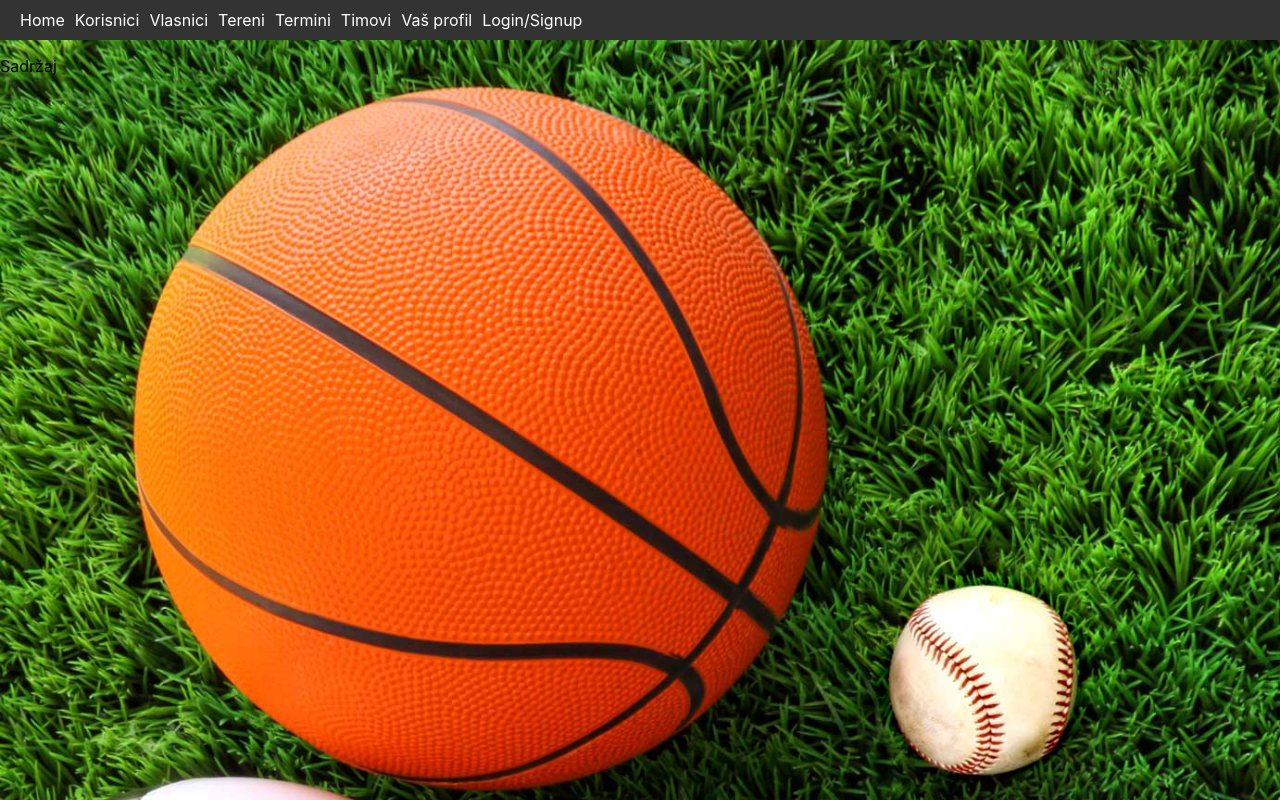
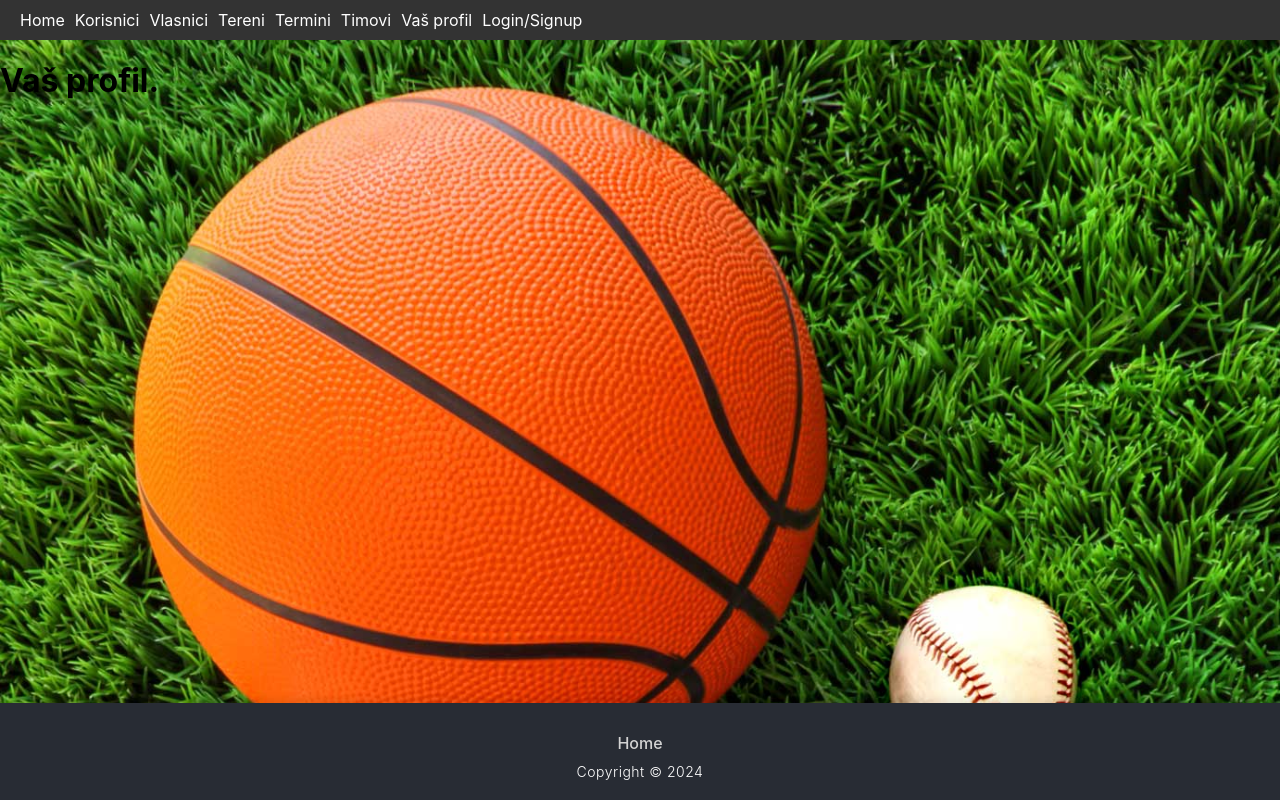
Before and after one commit to emadjedovic/dws-sportista, a React (Create React App) app in the folder app/: page /profil in a window 1280 px wide. Shown: the top 800 px of the page. Built offline with nearby package versions, Linux system fonts and the light colour scheme.

Commit message:
naslovna strana (home)

```diff
--- a/app/src/App.js
+++ b/app/src/App.js
@@ -4,6 +4,7 @@ import logo from './logo.svg';
 import { BrowserRouter as Router, Route, Routes, useLocation } from 'react-router-dom';
 import Footer from './Components/Footer/Footer';
 import Header from './Components/Header/Header';
+import Home from './Components/Home/Home';
 import KorisnikList from "./Components/KorisnikList/KorisnikList";
 import LoginSignup from './Components/LoginSignup/LoginSignup';
 import Profil from './Components/Profil/Profil';
@@ -15,10 +16,11 @@ import './App.css';
 
 
 /*
-Uslovno renderujemo Header komponent shodno tome je li LoginSignup komponenta aktivna. Koristi se hook useLocation
-da odredimo trenutnu putanju i pokažemo Header samo kad nismo na putanju "/", što je LoginSignup.
-Kreiramo novu komponentu Main koja koristi taj useLocation hook.
-Ovime se osiguravamo da nemamo Header komponentu na početnoj stranici gdje se korisnik prijavljuje/registruje.
+Uslovno renderujemo Header i Footer komponente shodno tome je li LoginSignup komponenta aktivna.
+Koristi se hook useLocation da odredimo trenutnu putanju i pokažemo Header samo kad nismo na
+putanji "/", što je LoginSignup. Kreiramo novu komponentu Main koja koristi taj useLocation hook.
+Ovime se osiguravamo da nemamo Header i Footer komponente na početnoj stranici
+gdje se korisnik prijavljuje/registruje.
 */
 
 function App() {
@@ -38,9 +40,15 @@ function Main() {
       {!isLoginSignupPage && <Header />}
       <Routes>
         <Route path="/" element={<LoginSignup />} />
-        {/* dodati ostale rute */}
+        <Route path="/home" element={<Home />} />
+        <Route path="/korisnici" element={<KorisnikList />} />
+        <Route path="/vlasnici" element={<VlasnikList />} />
+        <Route path="/tereni" element={<TereniList />} />
+        <Route path="/termini" element={<TerminiList />} />
+        <Route path="/timovi" element={<TimoviList />} />
+        <Route path="/profil" element={<Profil />} />
       </Routes>
-      <Footer />
+      {!isLoginSignupPage && <Footer />}
     </div>
     );
 }
--- a/app/src/Components/Footer/Footer.css
+++ b/app/src/Components/Footer/Footer.css
@@ -0,0 +1,41 @@
+footer {
+    background-color: #282c34;
+    color: #ffffff;
+    padding: 20px 0;
+    text-align: center;
+    position: fixed;
+    bottom: 0;
+    width: 100%;
+    box-shadow: 0 -2px 10px rgba(0, 0, 0, 0.1);
+  }
+
+  footer p {
+    margin: 0;
+    font-size: 14px;
+    font-weight: 300;
+    letter-spacing: 0.5px;
+  }
+
+  footer .footer-links {
+    margin: 10px 0;
+    list-style: none;
+    padding: 0;
+    display: flex;
+    justify-content: center;
+    gap: 15px;
+  }
+
+  footer .footer-links li {
+    display: inline;
+  }
+
+  footer .footer-links a {
+    color: #d3d3d3;
+    text-decoration: none;
+    font-weight: 500;
+    transition: color 0.3s ease;
+  }
+
+  footer .footer-links a:hover {
+    color: #ffffff;
+  }
--- a/app/src/Components/Footer/Footer.js
+++ b/app/src/Components/Footer/Footer.js
@@ -1,12 +1,15 @@
 import React from 'react';
 import './Footer.css';
 
-// komponenta Footera
+// komponenta footera
 
 function Footer() {
   return (
     <footer>
-      <p>Sadržaj</p>
+      <ul className="footer-links">
+        <li><a href="/home">Home</a></li>
+      </ul>
+      <p>Copyright &copy; 2024</p>
     </footer>
   );
 }
--- a/app/src/Components/Header/Header.js
+++ b/app/src/Components/Header/Header.js
@@ -7,14 +7,14 @@ function Header() {
   return (
     <header>
       <nav>
-        <a href="/">Home</a>
+        <a href="/home">Home</a>
         <a href="/korisnici">Korisnici</a>
         <a href="/vlasnici">Vlasnici</a>
         <a href="/tereni">Tereni</a>
         <a href="/termini">Termini</a>
         <a href="/timovi">Timovi</a>
         <a href="/profil">Vaš profil</a>
-        <a href="/login-signup">Login/Signup</a>
+        <a href="/">Login/Signup</a>
       </nav>
     </header>
   );
--- /dev/null
+++ b/app/src/Components/Home/Home.js
@@ -0,0 +1,14 @@
+import React from 'react';
+import './Home.css';
+
+// komponenta koja sadrži opis projekta, svrhu aplikacije i autore
+
+function Home() {
+  return (
+    <div>
+      <h1>Naslovna stranica.</h1>
+    </div>
+  );
+}
+
+export default Home;
--- a/app/src/index.css
+++ b/app/src/index.css
@@ -6,7 +6,7 @@ body {
   -webkit-font-smoothing: antialiased;
   -moz-osx-font-smoothing: grayscale;
   min-height: 180vh;
-  background-image: url('./Components/Assests/OIP.jpg');
+  background-image: url('./Assets/OIP.jpg');
     background-repeat: no-repeat;
     background-size: cover;
     background-position: center;
```
Also changed, not shown: app/src/Assets/OIP.jpg (renamed from app/src/Components/Assests/OIP.jpg), app/src/Components/Home/Home.css (added).
